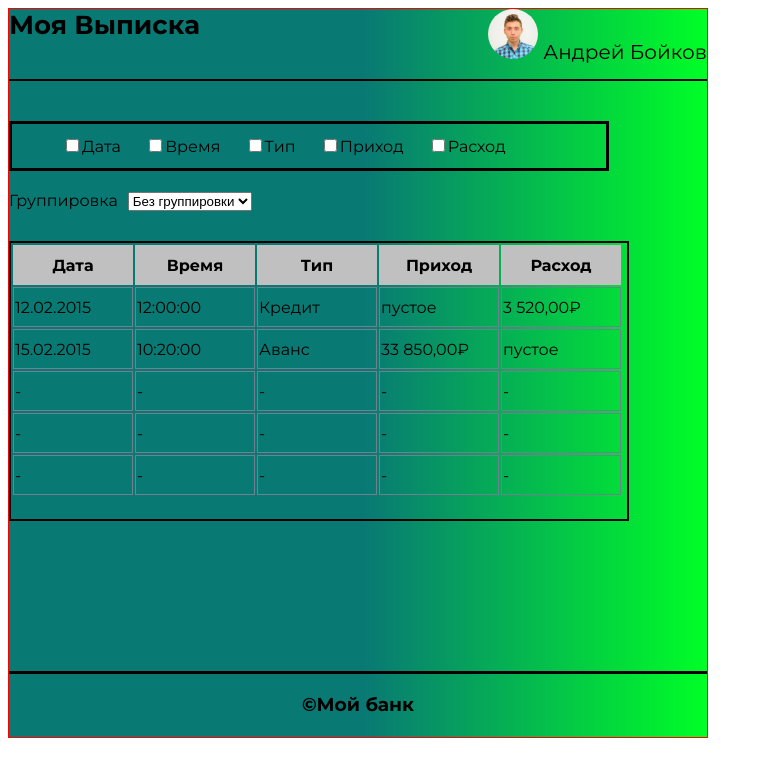
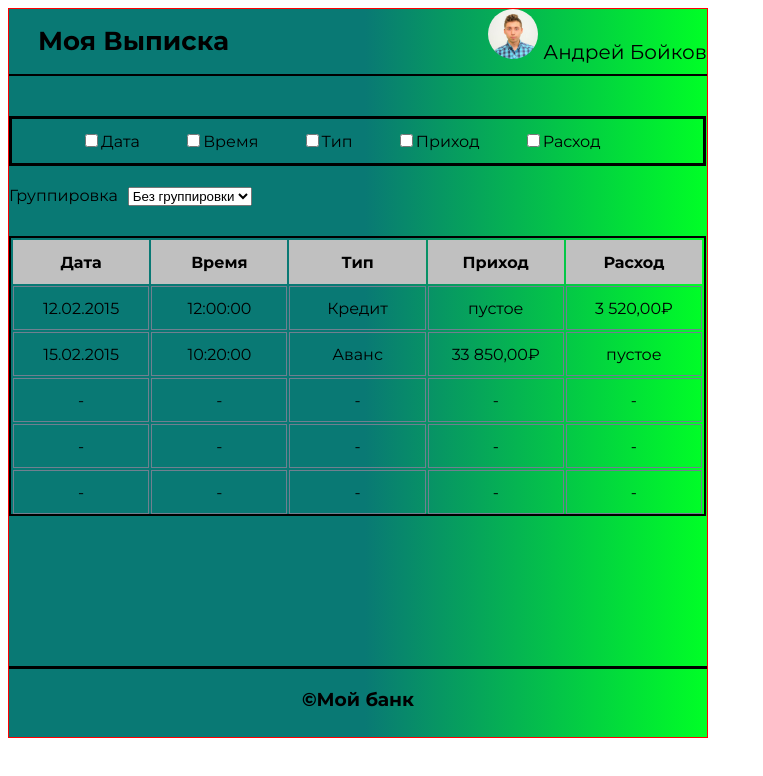
Before and after one commit to Dronchiklolka/js_task2, a plain HTML site: page index.html in a window 1280 px wide. Shown: the whole page, without its empty margins (0-763 px from the left). Drawn offline with Linux system fonts and the light colour scheme; a script that the page names is missing.

Commit message:
create html and css

```diff
--- a/main.css
+++ b/main.css
@@ -35,16 +35,18 @@ header{
 .head_logo{
     font-size: 26px;
     font-weight: 700;
+    padding-top: 16px;
+    padding-left: 29px;
 }
 
 .head_name{
     font-size: 20px;
-    padding-bottom: 15px;
+    padding-bottom: 10px;
 }
 
 .container_checkbox{
     border: 3px solid #000;
-    width: 600px;
+    width: 697px;
     margin-top: 40px;
     height: 50px;
     padding-top: 12px;
@@ -52,7 +54,7 @@ header{
 }
 
 label{
-    padding-left: 20px;
+    padding-left: 39px;
 }
 
 .group{
@@ -68,7 +70,7 @@ nav{
 }
 
 .table{
-    width: 620px;
+    width: 697px;
     height: 280px;
     border: 2px solid #000;
 }
@@ -79,8 +81,9 @@ th{
 
 tr, td{
     border: 1px solid slategray;
-    height: 40px;
-    width: 120px;
+    height: 44px;
+    width: 137px;
+    text-align: center;
 }
 
 footer{
```
